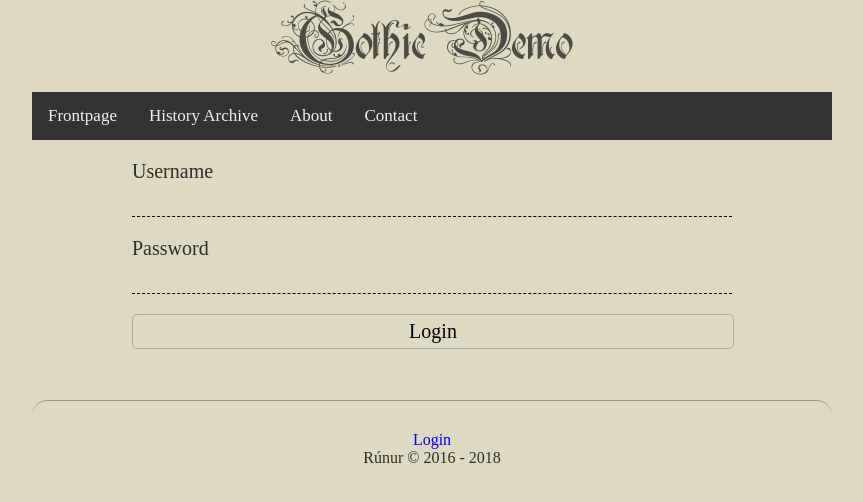
After one commit to inuitviking/GothicDemo, a PHP site: template pages/login.php in a window 1280 px wide. The commit adds this page. Shown: the top 502 px of the page, without its empty margins (208-1071 px from the left). Run offline with PHP 8.4, Linux system fonts and the light colour scheme; the template is opened without the code that fills it, so the values that code supplies are empty; some web fonts are replaced.

Commit message:
Added two new pages and added a bit more information
Added 404.php and login.php.
Added login link and made it possible to see both start year and current year.

```diff
--- a/assets/footer.php
+++ b/assets/footer.php
@@ -2,7 +2,11 @@
 
 			<hr >
 
-			<center>Rúnur &copy; 2016</center>
+			<center>
+				<a href="?page=Login">Login</a>
+				<br>
+				Rúnur &copy; 2016 - <?=date("Y"); ?>
+			</center>
 
 		</footer>
 
--- /dev/null
+++ b/pages/login.php
@@ -0,0 +1,27 @@
+<main>
+
+  <div>
+
+    <form>
+
+      <div class="fillout">
+
+        <label for="username">Username</label>
+        <input type="text" name="username" id="username">
+
+      </div>
+
+      <div class="fillout">
+
+        <label for="password">Password</label>
+        <input type="password" name="password" id="password">
+
+      </div>
+
+      <input type="submit" name="login" value="Login">
+
+    </form>
+
+  </div>
+
+</main>
```
Also changed, not shown: pages/404.php (added, +19 -0 lines).
